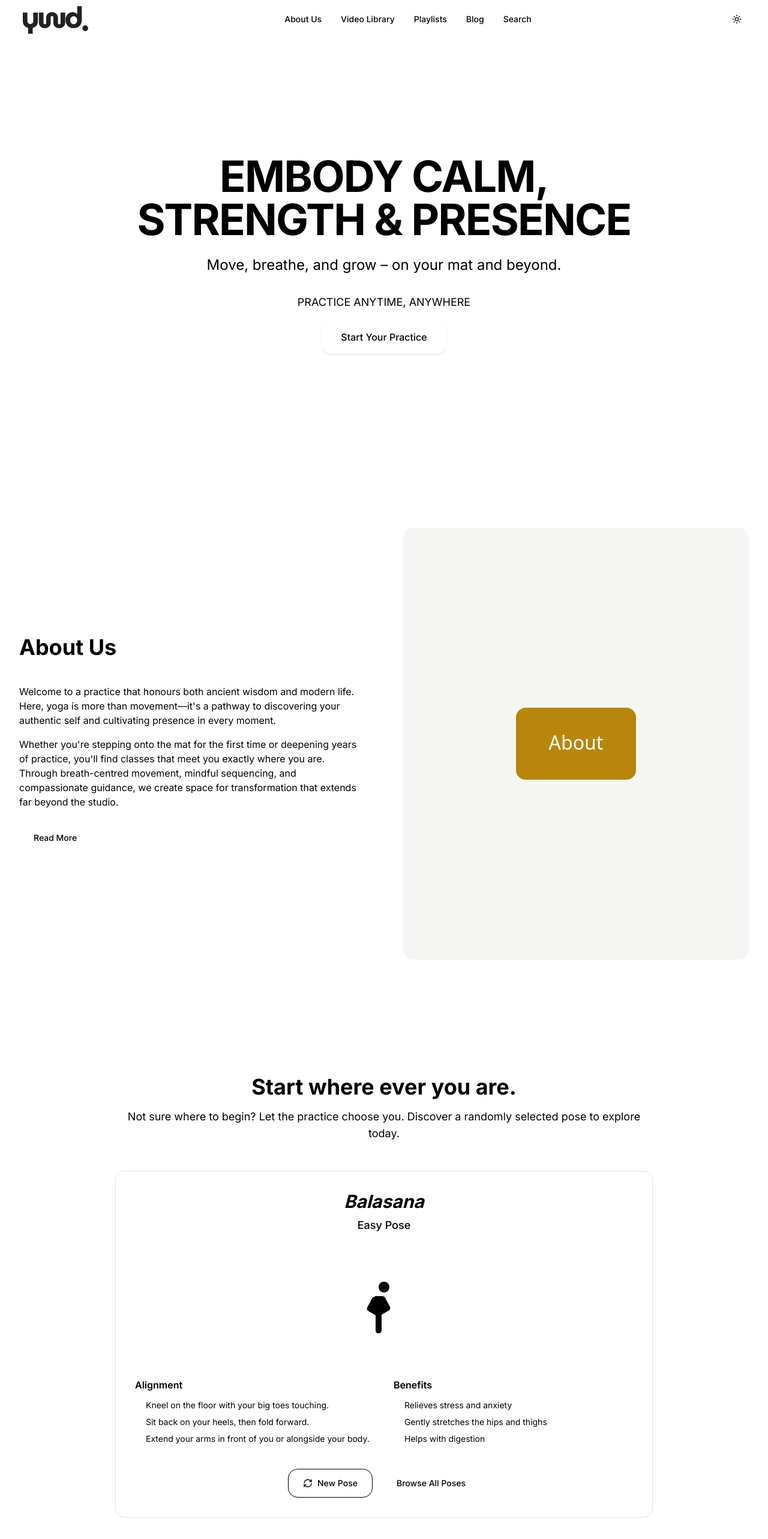
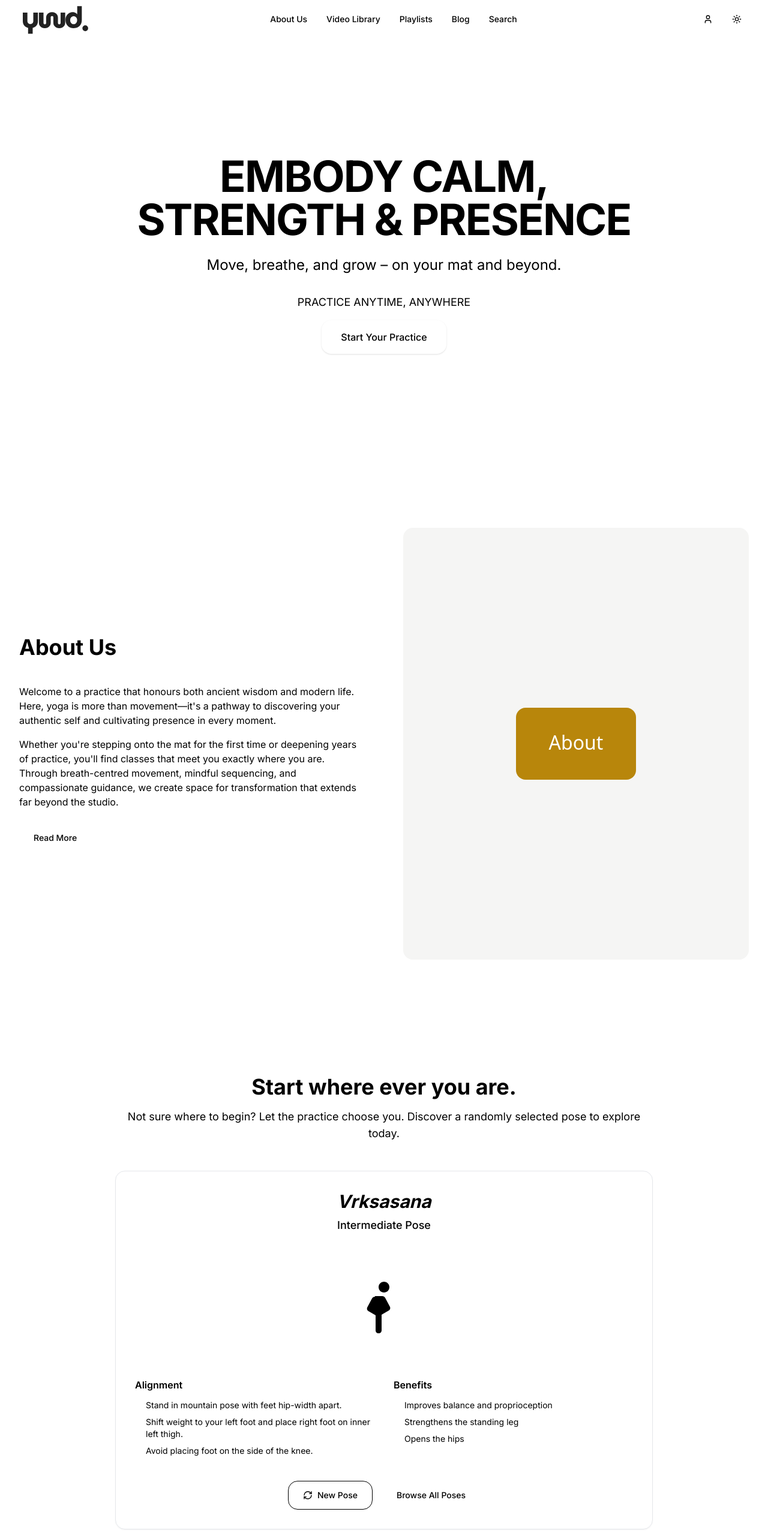
Before and after one commit to asyncasana/ywd, a Next.js app: page / in a window 1280 px wide. Shown: the top 2566 px of the page at 60% size. Built offline with nearby package versions, Linux system fonts and the light colour scheme.

Commit message:
Fix hydration mismatch error in RandomPose component
- Update useRandom hook to prevent server/client mismatch
- Move Math.random() call to useEffect to run only on client
- Add loading state for RandomPose component
- Add profile button to site header

```diff
--- a/src/components/layout/site-header.tsx
+++ b/src/components/layout/site-header.tsx
@@ -3,7 +3,9 @@
 import React from "react";
 import Link from "next/link";
 import Image from "next/image";
+import { User } from "lucide-react";
 import { Container } from "@/components/ui/container";
+import { Button } from "@/components/ui/button";
 import { ThemeToggle } from "./theme-toggle";
 import { MobileNav } from "./mobile-nav";
 import { siteConfig } from "@/lib/site-config";
@@ -62,6 +64,17 @@ export function SiteHeader() {
 
           {/* Right side actions */}
           <div className="flex items-center space-x-2">
+            <Button
+              variant="ghost"
+              size="icon"
+              className="h-10 w-10 hidden lg:flex"
+              asChild
+            >
+              <Link href="/profile">
+                <User className="h-4 w-4" />
+                <span className="sr-only">Profile</span>
+              </Link>
+            </Button>
             <ThemeToggle />
             <MobileNav />
           </div>
--- a/src/components/sections/random-pose.tsx
+++ b/src/components/sections/random-pose.tsx
@@ -20,7 +20,37 @@ export function RandomPose() {
   const { currentItem: randomPose, getRandomItem } = useRandom(poses);
   const prefersReducedMotion = usePrefersReducedMotion();
 
-  if (!randomPose) return null;
+  // Show loading state until random pose is selected on client
+  if (!randomPose) {
+    return (
+      <Section className="bg-muted/20">
+        <Container>
+          <div className="text-center space-y-12">
+            <div className="space-y-4">
+              <h2 className="text-3xl md:text-4xl font-bold text-foreground">
+                Start where ever you are.
+              </h2>
+              <p className="text-lg text-muted-foreground max-w-4xl mx-auto">
+                Not sure where to begin? Let the practice choose you. Discover a
+                randomly selected pose to explore today.
+              </p>
+            </div>
+            <div className="max-w-4xl mx-auto">
+              <Card className="p-8">
+                <div className="text-center space-y-6">
+                  <div className="animate-pulse space-y-4">
+                    <div className="h-8 bg-muted rounded mx-auto w-48"></div>
+                    <div className="h-6 bg-muted rounded mx-auto w-32"></div>
+                    <div className="w-48 h-48 bg-muted rounded-full mx-auto"></div>
+                  </div>
+                </div>
+              </Card>
+            </div>
+          </div>
+        </Container>
+      </Section>
+    );
+  }
 
   return (
     <Section className="bg-muted/20">
--- a/src/hooks/use-random.ts
+++ b/src/hooks/use-random.ts
@@ -1,6 +1,6 @@
 "use client";
 
-import { useState, useCallback } from "react";
+import { useState, useCallback, useEffect } from "react";
 
 /**
  * Hook to get a random item from an array
@@ -8,10 +8,15 @@ import { useState, useCallback } from "react";
  * @returns Object with current random item and function to get new random item
  */
 export function useRandom<T>(items: T[]) {
-  const [currentItem, setCurrentItem] = useState<T>(() => {
-    if (items.length === 0) return null as T;
-    return items[Math.floor(Math.random() * items.length)];
-  });
+  const [currentItem, setCurrentItem] = useState<T | null>(null);
+
+  // Set initial random item only on client side to prevent hydration mismatch
+  useEffect(() => {
+    if (items.length > 0) {
+      const randomIndex = Math.floor(Math.random() * items.length);
+      setCurrentItem(items[randomIndex]);
+    }
+  }, [items]);
 
   const getRandomItem = useCallback(() => {
     if (items.length === 0) return;
```
